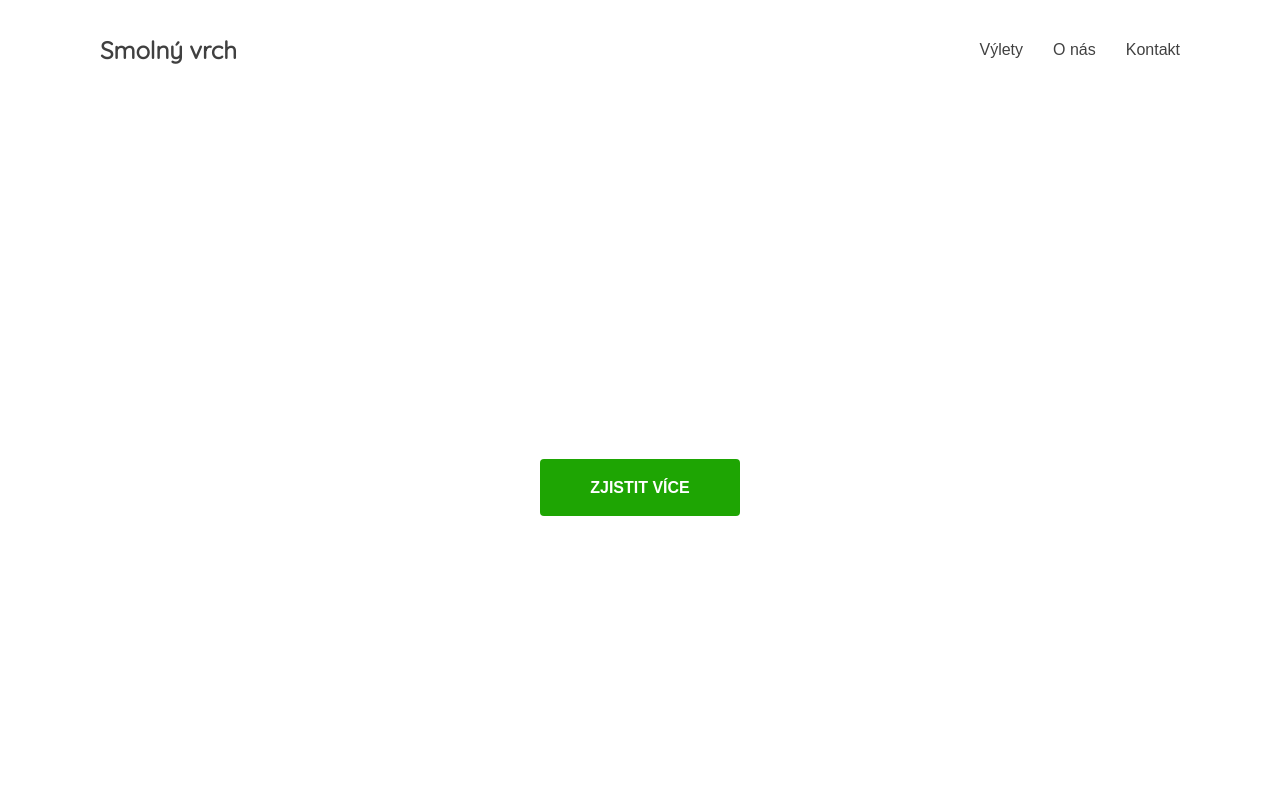
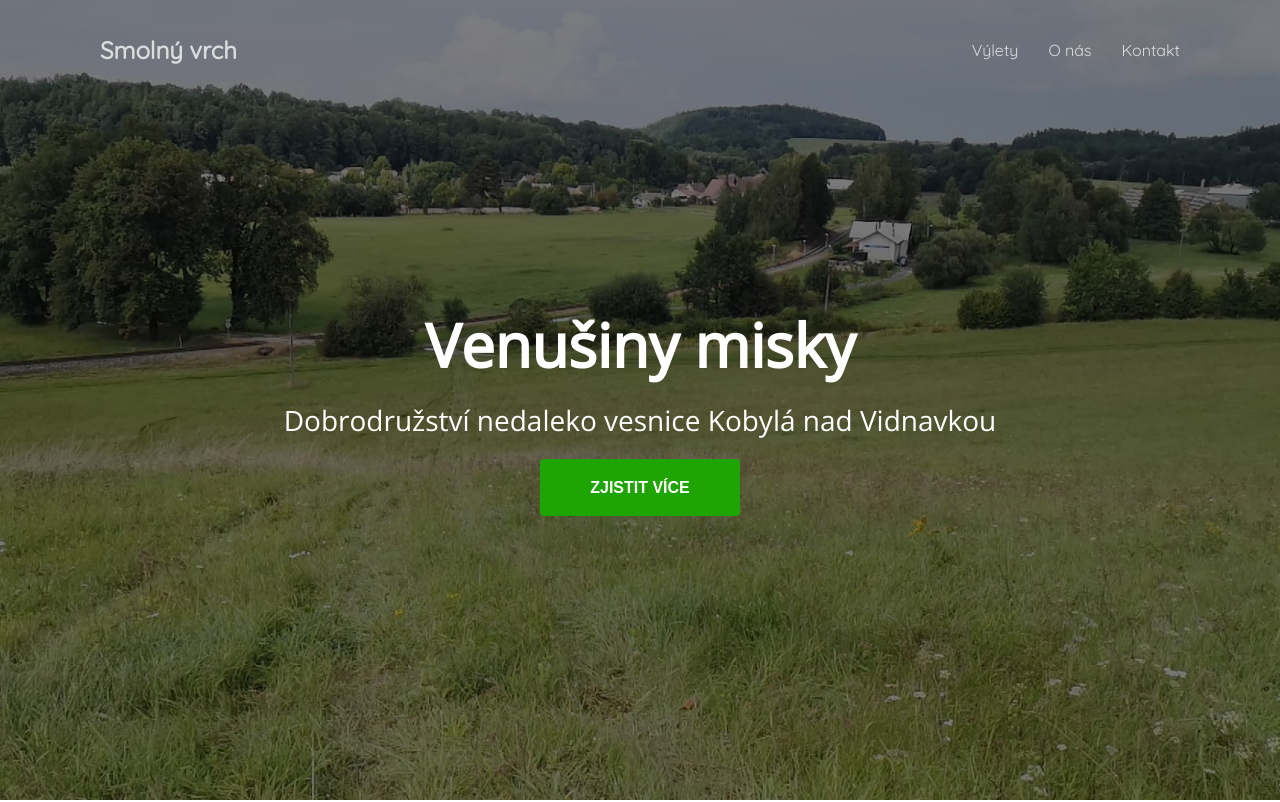
Before and after one commit to pettik/Website---Mountain-Travel-UI, a plain HTML site: page index.html in a window 1280 px wide. Shown: the top 802 px of the page. Drawn offline with nearby package versions, Linux system fonts and the light colour scheme.

Commit message:
Add files via upload

```diff
--- a/assets/css/styles.css
+++ b/assets/css/styles.css
@@ -7,7 +7,9 @@
 html{
     font: normal 16px sans-serif;
     color: #555;
+    scroll-behavior: smooth;
 }
+
 
 ul, nav{
     list-style: none;
@@ -95,7 +97,7 @@ header{
     animation: 1s fadein 0.5s forwards;
     opacity: 0;
     color: #fff;
-    z-index: 1;
+    z-index: 2;
 }
 
 @keyframes fadein{
@@ -104,8 +106,11 @@ header{
     }
 }
 
-header h2{
+header h2 a, header nav li a{
     font-family: "Quicksand", sans-serif;
+    color:#fff;
+    z-index: 3;
+
 }
 
 header nav {
@@ -140,18 +145,25 @@ header nav li{
     text-align: center;
     min-height: 100vh;
     color: #fff;
+    background-size: cover;
+    background-image:  url(../img/main2.jpg);
+    background-position: 50% 50%;
 }
 
-.hero .background-image{
+.hero .background-overlay{
     position: absolute;
     top: 0;
     left: 0;
     width: 100%;
     height: 100%;
-    background-size: cover;
-    z-index: -1;
-    background-color: #80a3db;
+    background: rgba(0,0,0,.5);
+    display:flex;
+    align-items: center;
+    justify-content: center;
+    flex-direction: column;
 }
+
+
 
 .hero h1{
     font: bold 60px "Open Sans", sans-serif;
@@ -165,12 +177,17 @@ header nav li{
 
 .hero a.btn{
     padding: 20px 50px;
+    transition: .4s;
 }
 
 .hero-content-area{
     opacity: 0;
     margin-top: 100px;
     animation: 1s slidefade 1s forwards;
+}
+
+.hero-content-area .btn:hover{
+    background-color: #177704;
 }
 
 @keyframes slidefade{
@@ -332,6 +349,10 @@ footer p{
     align-self: center;
 }
 
+footer ul li a i:hover{
+    color:#fff;
+}
+
 @media (max-width: 1100px){
     footer{
         flex-direction: column;
```
